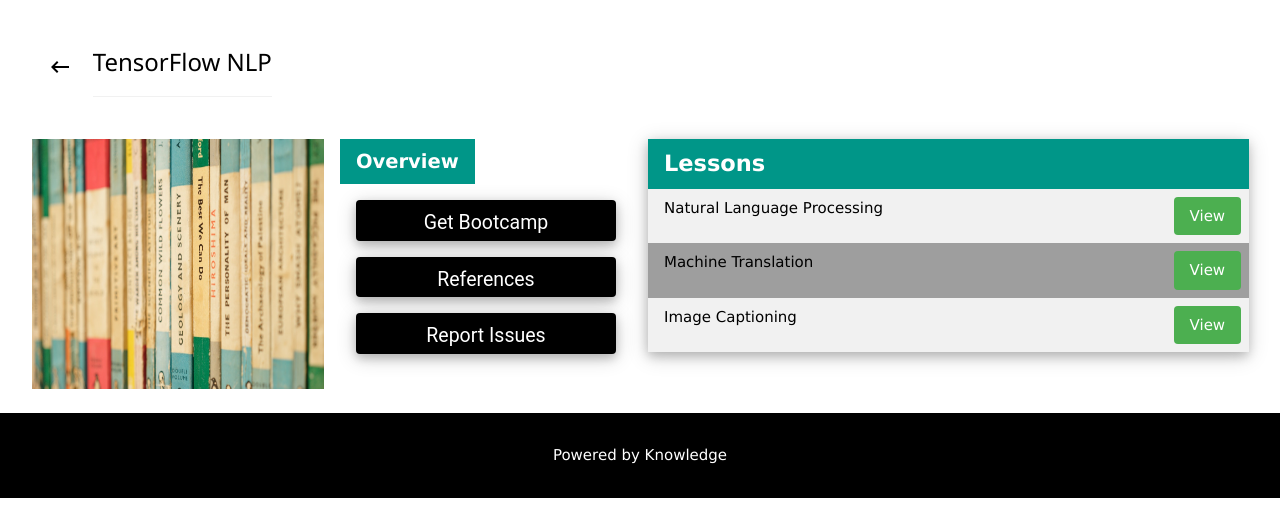
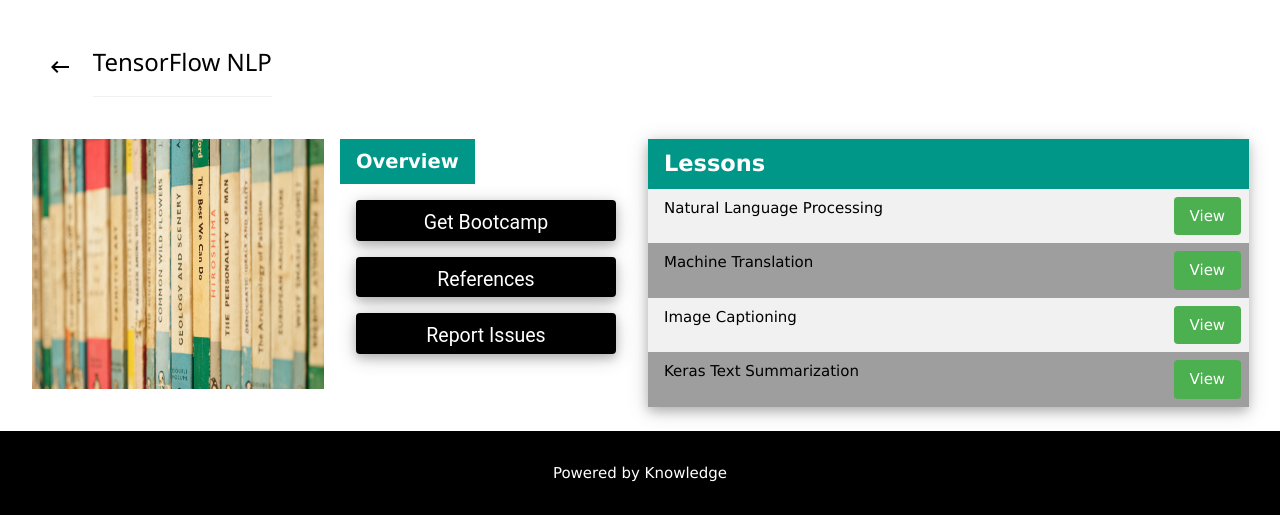
Before and after one commit to dc-aihub/dc-aihub.github.io, a plain HTML site: page hub/tensorflow/tensorflow-nlp.html in a window 1280 px wide. Shown: the part 1036-1551 px from the top of the page. Drawn offline with nearby package versions, Linux system fonts and the light colour scheme.

Commit message:
New Lesson - TensorFlow NLP - Lesson 4
Keras Text Summarization
Seq2Seq and Encoder-Decoder RNNs

```diff
--- a/hub/tensorflow/tensorflow-nlp.html
+++ b/hub/tensorflow/tensorflow-nlp.html
@@ -121,6 +121,13 @@
                     href="http://nbviewer.jupyter.org/github/dc-aihub/tensorflow/blob/master/nlp/Lesson03_Image_Captioning.ipynb">View</a>
                 </td>
               </tr>
+              <tr class="w3-gray">
+                <td class="left-toc">Keras Text Summarization</td>
+                <td class="right-toc">
+                  <a class="w3-button w3-green w3-hover-green w3-round w3-hover-shadow"
+                    href="http://nbviewer.jupyter.org/github/dc-aihub/tensorflow/blob/master/nlp/Lesson04_Keras_Text_Summarization.ipynb">View</a>
+                </td>
+              </tr>
             </table>
           </div>
       </div>
```
